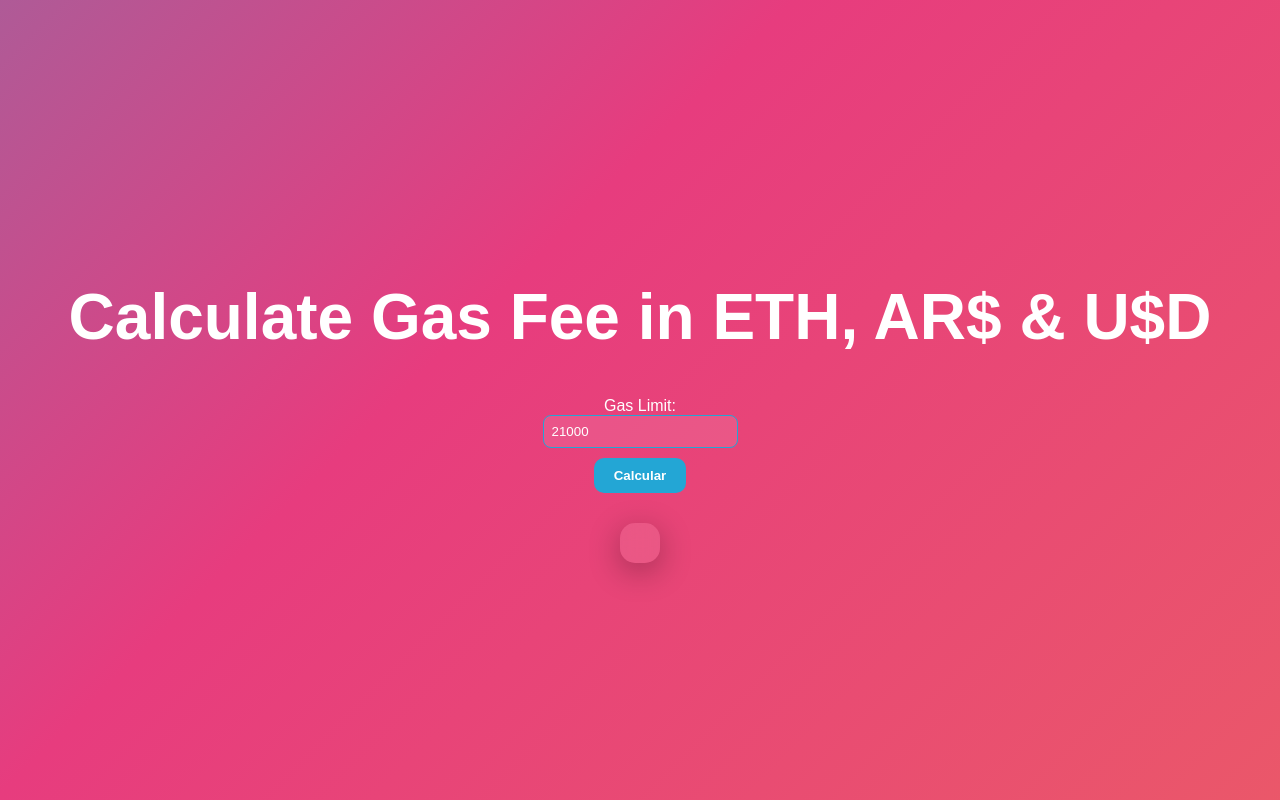
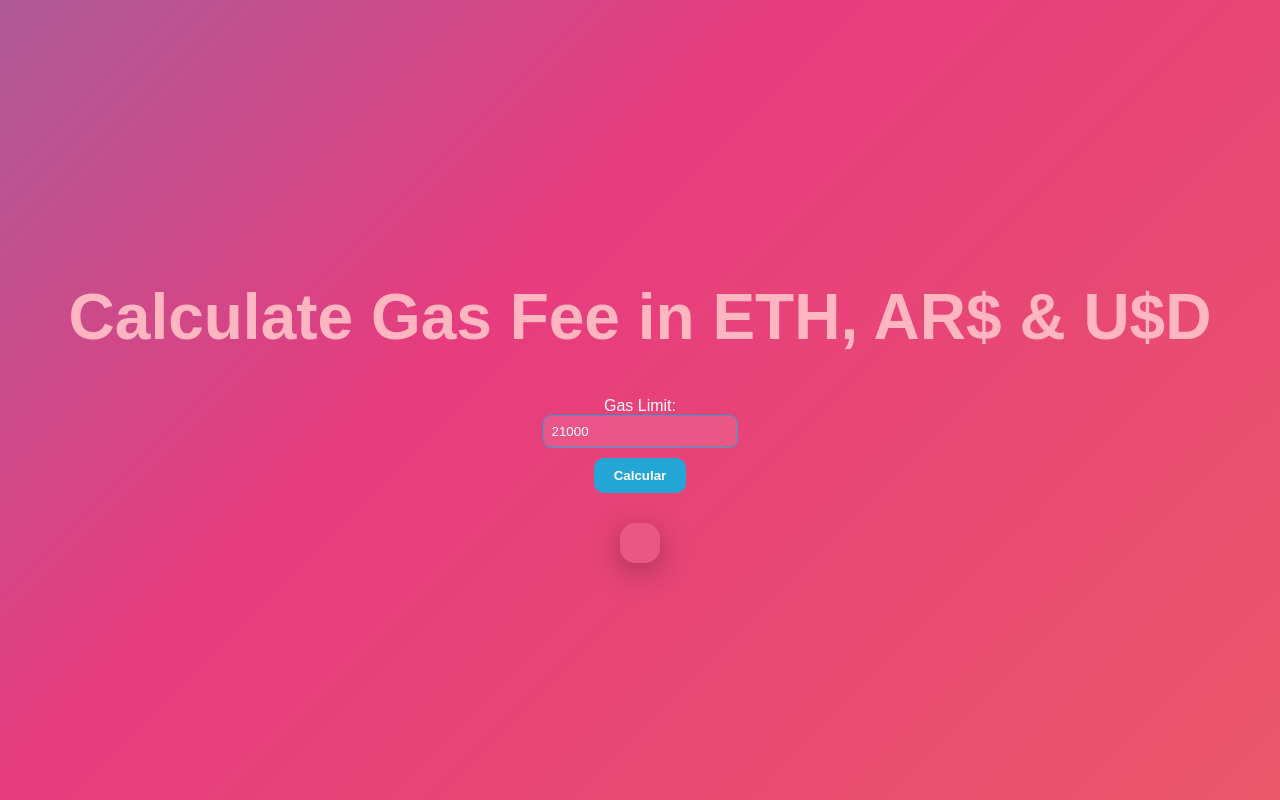
Before and after one commit to ceciliagebhard/gasfeeconvert, a plain HTML site: page docs/index.html in a window 1280 px wide. Drawn offline with Linux system fonts and the light colour scheme.

Commit message:
Update index.css

```diff
--- a/docs/index.css
+++ b/docs/index.css
@@ -2,7 +2,7 @@ html, body { height:100%; margin:0; }
 
 h1 {
     font-size: 4rem;
-	color:["rgb(255, 182, 193)","255","182","193"],
+	color: #ffb6c1;
 }
 
 body {
```
